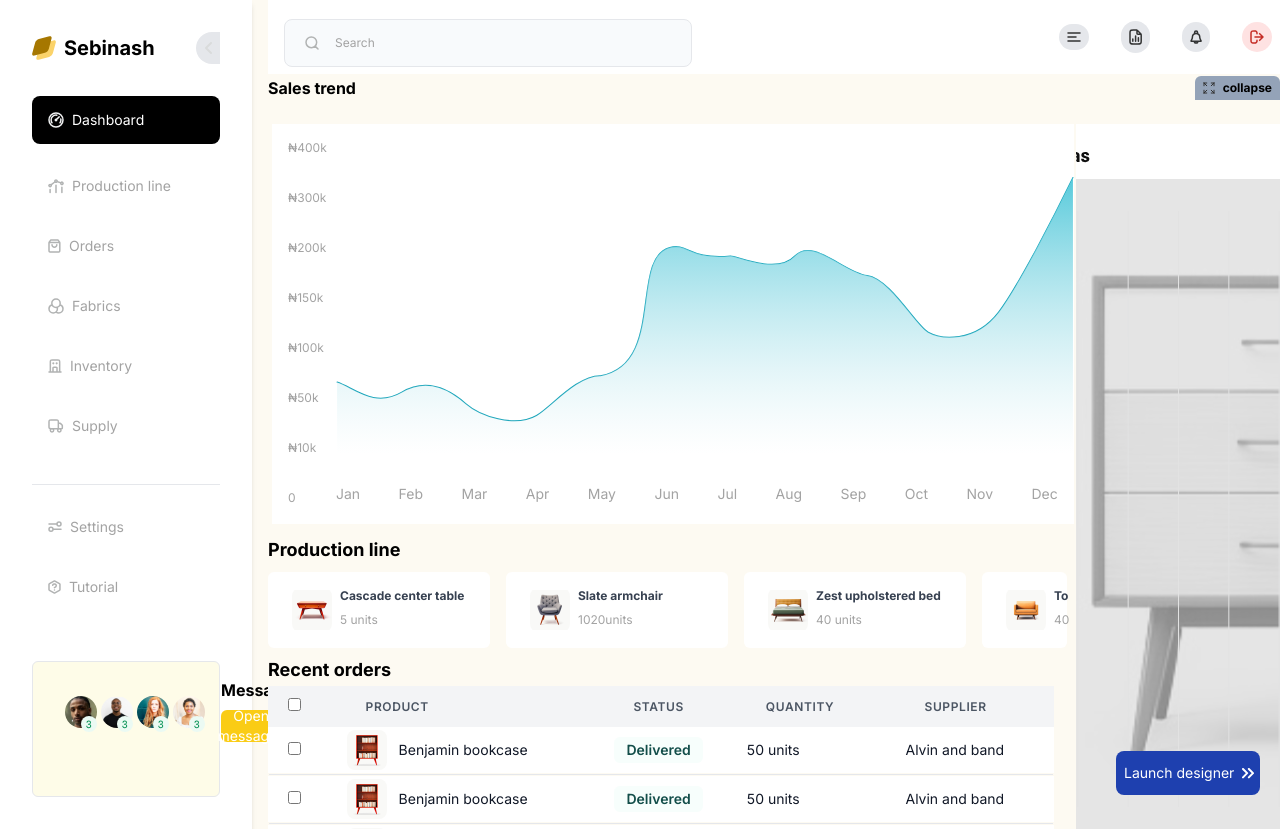
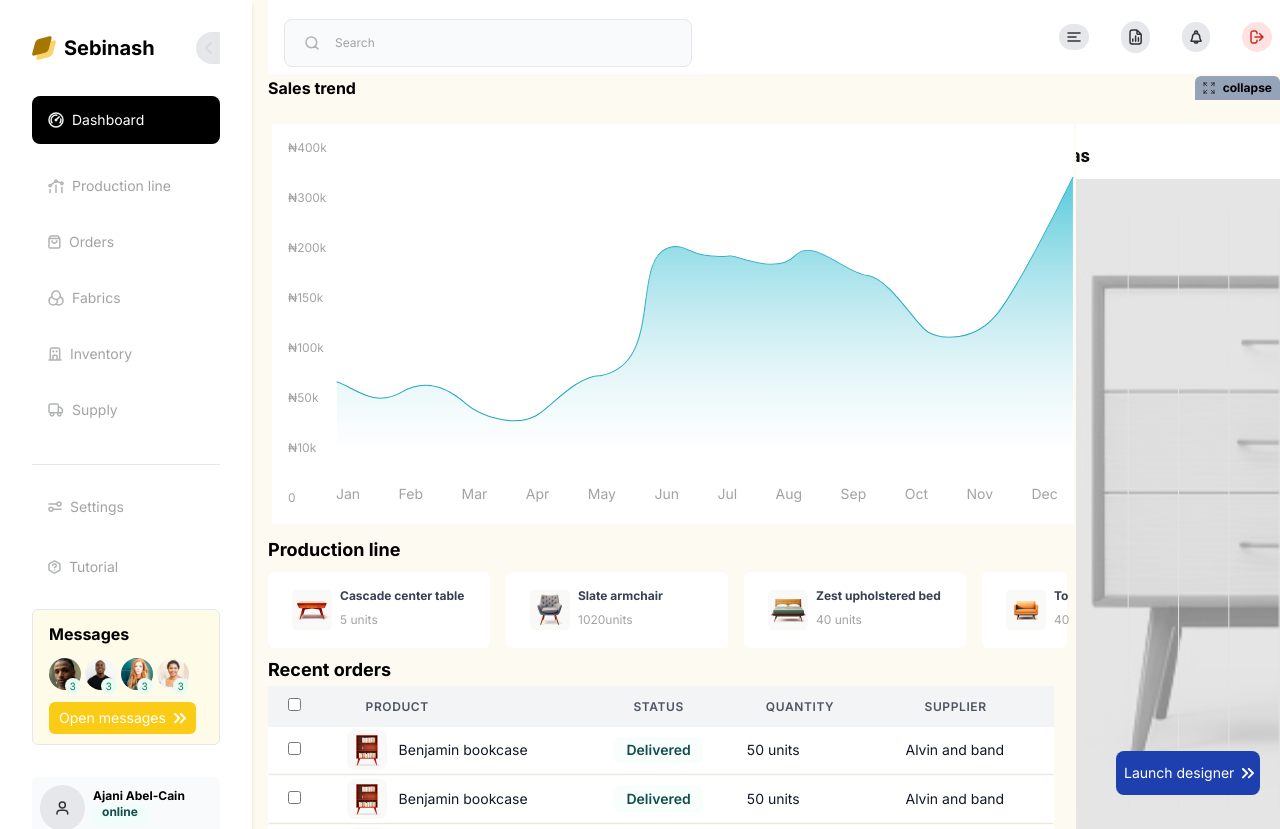
Before and after one commit to DamilolaOmotoyinbo/sebinash, a Next.js app: page / in a window 1280 px wide. Shown: the top 829 px of the page. Built offline with nearby package versions, Linux system fonts and the light colour scheme.

Commit message:
fix:sidebar

```diff
--- a/components/dashboard/Sidebar.tsx
+++ b/components/dashboard/Sidebar.tsx
@@ -49,27 +49,27 @@ const Sidebar: React.FC = () => {
           {isOpen && <p className="text-white text-sm">Dashboard</p>}
         </button>
 
-        <div className="flex gap-2 items-center hover:bg-gray-200 rounded mb-6 cursor-pointer p-2">
+        <div className="flex gap-2 items-center hover:bg-gray-200 rounded mb-5 cursor-pointer p-2">
           <Image className="ml-2" src={line} alt="line" />
           {isOpen && <p className="text-neutral-400 text-sm">Production line</p>}
         </div>
 
-        <div className="flex gap-2 items-center hover:bg-gray-200 rounded mb-6 cursor-pointer p-2">
+        <div className="flex gap-2 items-center hover:bg-gray-200 rounded mb-5 cursor-pointer p-2">
           <Image className="ml-2" src={orders} alt="orders" />
           {isOpen && <p className="text-neutral-400 text-sm">Orders</p>}
         </div>
 
-        <div className="flex gap-2 items-center hover:bg-gray-200 rounded mb-6 cursor-pointer p-2">
+        <div className="flex gap-2 items-center hover:bg-gray-200 rounded mb-5 cursor-pointer p-2">
           <Image className="ml-2" src={fabrics} alt="fabrics" />
           {isOpen && <p className="text-neutral-400 text-sm">Fabrics</p>}
         </div>
 
-        <div className="flex gap-2 items-center hover:bg-gray-200 rounded mb-6 cursor-pointer p-2">
+        <div className="flex gap-2 items-center hover:bg-gray-200 rounded mb-5 cursor-pointer p-2">
           <Image className="ml-2" src={inventory} alt="inventory" />
           {isOpen && <p className="text-neutral-400 text-sm">Inventory</p>}
         </div>
 
-        <div className="flex gap-2 items-center hover:bg-gray-200 rounded mb-6 cursor-pointer p-2">
+        <div className="flex gap-2 items-center hover:bg-gray-200 rounded mb-5 cursor-pointer p-2">
           <Image className="ml-2" src={supply} alt="supply" />
           {isOpen && <p className="text-neutral-400 text-sm">Supply</p>}
         </div>
@@ -87,188 +87,31 @@ const Sidebar: React.FC = () => {
         </div>
       </div>
 
-      <div className={`border bg-yellow-50 rounded-md cursor-pointer mt-14 mb-9 ${isOpen ? "p-4 w-full h-[136px]" : "p-2 w-full h-[80px]"}`}>
-        <div className="flex items-center">
-          <Image className="ml-4" src={message} alt="message" />
-          {isOpen && (
-            <div className="ml-4">
-              <p className="font-bold">Messages</p>
-              <button className="bg-yellow-400 flex items-center justify-center rounded-md h-[32px] mt-2 mb-2 w-full">
-                <p className="text-white text-sm">Open messages</p>
-                <Image className="ml-2" src={rightarrow} alt="rightarrow" />
+      <div className="border w-[188px] h-[136px]  bg-yellow-50 rounded-md cursor-pointer">
+            <p className="font-bold pl-4 mt-3 mb-3">Messages</p>
+             <div>
+               <Image className="ml-4" src={message} alt="line" />
+               <button className="bg-yellow-400 w-[147px] justify-center rounded-md h-[32px] mt-2 mb-2 ml-4 items-center flex">
+                 <p className="text-white text-sm">Open messages</p>
+                 <Image className="ml-2" src={rightarrow} alt="rightarrow" />
               </button>
-            </div>
-          )}
-        </div>
-      </div>
-
-      <div className="flex items-center gap-2 mt-16 bg-gray-50 rounded-md cursor-pointer p-2">
+             </div>
+           </div>
+      <div className="flex items-center gap-2 mt-8 bg-gray-50 rounded-md cursor-pointer p-2">
         <div className="bg-gray-200 rounded-full p-4">
           <Image src={user} alt="user" />
         </div>
-        {isOpen && (
+
           <div className="flex flex-col text-xs font-bold">
             <p>Ajani Abel-Cain</p>
             <p className="text-teal-900 bg-teal-50 rounded-lg text-center w-[54px] h-[24px]">
               online
             </p>
           </div>
-        )}
+
       </div>
     </div>
   );
 };
 
 export default Sidebar;
-
-
-// 'use client';
-// import React, { useState } from "react";
-// import Image from "next/image";
-// import {
-//   logo,
-//   dash,
-//   line,
-//   orders,
-//   fabrics,
-//   inventory,
-//   supply,
-//   settings,
-//   tutorial,
-//   message,
-//   rightarrow,
-//   user,
-//   leftarrow,
-// } from "@/assests/assests";
-
-// const Sidebar: React.FC = () => {
-//   const [isOpen, setIsOpen] = useState(true);
-
-//   const toggleSidebar = () => {
-//     setIsOpen(!isOpen);
-//   };
-
-//   return (
-//     <div
-//       className={`bg-white h-[861px] shadow-md transition-all duration-300 ${
-//         isOpen ? "w-[252px] p-[32px]" : "w-[80px] p-[16px]"
-//       }`}
-//     >
-//       <div className="mb-8 flex justify-between items-center">
-//         {isOpen && (
-//           <div className="flex gap-2">
-//             <Image src={logo} alt="logo" />
-//             <h1 className="text-xl font-bold cursor-pointer">Sebinash</h1>
-//           </div>
-//         )}
-
-//         <div
-//           className="ml-auto flex items-center justify-center w-6 h-8 bg-gray-200 rounded-tl-full rounded-bl-full cursor-pointer"
-//           onClick={toggleSidebar}
-//         >
-//           <Image src={isOpen ? leftarrow : rightarrow} alt="toggle arrow" />
-//         </div>
-//       </div>
-//       {isOpen && (
-//         <>
-//           <div className="pb-4">
-//             <button className="flex rounded-lg w-[188px] h-[48px] bg-black gap-2 items-center mb-6 cursor-pointer">
-//               <Image className="ml-4" src={dash} alt="dash" />
-//               <p className="text-white text-sm">Dashboard</p>
-//             </button>
-
-//             <div className="flex gap-2 hover:bg-gray-200 hover:border-gray-400 hover:border rounded items-center mb-6 cursor-pointer border border-transparent transition-all border-height-48">
-//               <Image className="ml-2" src={line} alt="line" />
-//               <p className="text-neutral-400 text-sm">Production line</p>
-//             </div>
-
-//             <div className="flex gap-2 hover:bg-gray-200 hover:border-gray-400 hover:border rounded items-center mb-6 cursor-pointer border border-transparent transition-all border-height-48">
-//               <Image className="ml-2" src={orders} alt="line" />
-//               <p className="text-neutral-400 text-sm">Orders</p>
-//             </div>
-//             <div className="flex gap-2 hover:bg-gray-200 hover:border-gray-400 hover:border rounded items-center mb-6 cursor-pointer border border-transparent transition-all border-height-48">
-//               <Image className="ml-2" src={fabrics} alt="line" />
-//               <p className="text-neutral-400 text-sm">Fabrics</p>
-//             </div>
-
-//             <div className="flex gap-2 hover:bg-gray-200 hover:border-gray-400 hover:border rounded items-center mb-6 cursor-pointer border border-transparent transition-all border-height-48">
-//               <Image className="ml-2" src={inventory} alt="line" />
-//               <p className="text-neutral-400 text-sm">Inventory</p>
-//             </div>
-
-//             <div className="flex gap-2 hover:bg-gray-200 hover:border-gray-400 hover:border rounded items-center mb-6 cursor-pointer border border-transparent transition-all border-height-48">
-//               <Image className="ml-2" src={supply} alt="line" />
-//               <p className="text-neutral-400 text-sm">Supply</p>
-//             </div>
-//           </div>
-//           <hr />
-//           <div className="mt-6">
-//             <div className="flex gap-2 hover:bg-gray-200 hover:border-gray-400 hover:border rounded items-center mb-6 cursor-pointer border border-transparent transition-all border-height-48">
-//               <Image className="ml-2" src={settings} alt="settings" />
-//               <p className="text-neutral-400 text-sm">Settings</p>
-//             </div>
-
-//             <div className="flex gap-2 hover:bg-gray-200 hover:border-gray-400 hover:border rounded items-center mb-6 cursor-pointer border border-transparent transition-all border-height-48">
-//               <Image className="ml-2" src={tutorial} alt="tutorial" />
-//               <p className="text-neutral-400 text-sm">Tutorial</p>
-//             </div>
-//           </div>
-//           <div className="border w-[188px] h-[136px] mt-14 mb-9 bg-yellow-50 rounded-md cursor-pointer">
-//             <p className="font-bold pl-4 mt-3 mb-3">Messages</p>
-//             <div>
-//               <Image className="ml-4" src={message} alt="line" />
-//               <button className="bg-yellow-400 w-[147px] justify-center rounded-md h-[32px] mt-2 mb-2 ml-4 items-center flex">
-//                 <p className="text-white text-sm">Open messages</p>
-//                 <Image className="ml-2" src={rightarrow} alt="rightarrow" />
-//               </button>
-//             </div>
-//           </div>
-
-//           <div className="flex border gap-4 h-[60px] mt-16 bg-gray-50 rounded-md cursor-pointer">
-//             <div className="bg-gray-200 rounded-full m-2 p-4">
-//               <Image src={user} alt="user" />
-//             </div>
-//             <div className="flex-col text-xs font-bold mt-2 mb-4">
-//               <p className="font-bold ">Ajani Abel-Cain</p>
-//               <p className="text-teal-900 bg-teal-50 rounded-lg text-xs text-center w-[54px] h-[24px]">
-//                 online
-//               </p>
-//             </div>
-//           </div>
-//         </>
-//       )}
-//     </div>
-//   );
-// };
-
-// export default Sidebar;
-
-
-{/* <div className={`border bg-yellow-50 rounded-md cursor-pointer mt-14 mb-9 ${isOpen ? "p-4 w-full h-[136px]" : "p-2 w-full h-[80px]"}`}>
-        <div className="flex items-center">
-          <Image className="ml-4" src={message} alt="message" />
-          {isOpen && (
-            <div className="ml-4">
-              <p className="font-bold">Messages</p>
-              <button className="bg-yellow-400 flex items-center justify-center rounded-md h-[32px] mt-2 mb-2 w-full">
-                <p className="text-white text-sm">Open messages</p>
-                <Image className="ml-2" src={rightarrow} alt="rightarrow" />
-              </button>
-            </div>
-          )}
-        </div>
-      </div>
-
-      <div className="flex items-center gap-2 mt-16 bg-gray-50 rounded-md cursor-pointer p-2">
-        <div className="bg-gray-200 rounded-full p-4">
-          <Image src={user} alt="user" />
-        </div>
-        {isOpen && (
-          <div className="flex flex-col text-xs font-bold">
-            <p>Ajani Abel-Cain</p>
-            <p className="text-teal-900 bg-teal-50 rounded-lg text-center w-[54px] h-[24px]">
-              online
-            </p>
-          </div>
-        )}
-      </div> */}
```
